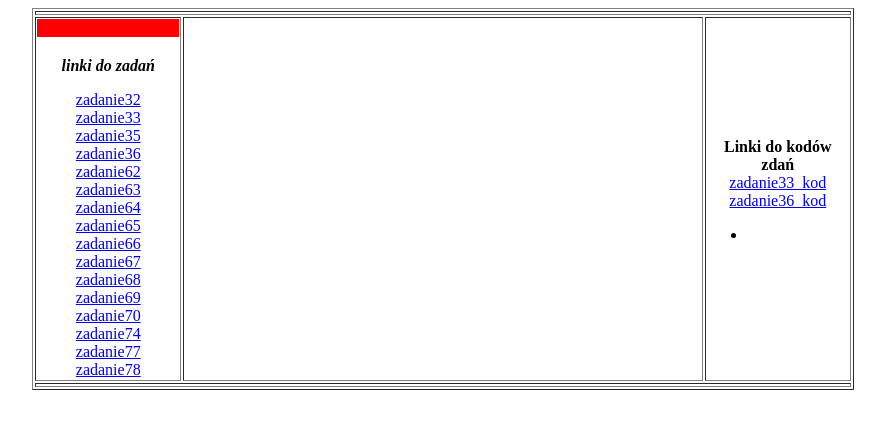
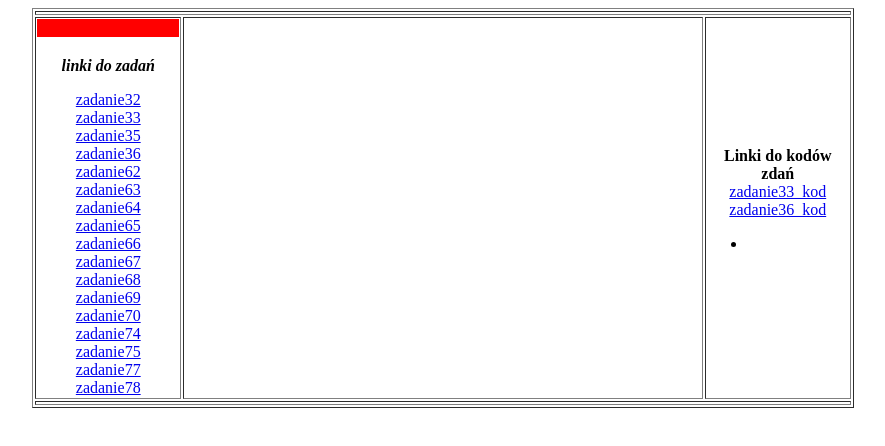
Before and after one commit to Bogdanowicz2G1/CSS, a plain HTML site: page index.html in a window 1280 px wide. Shown: the whole page, without its empty margins (197-1082 px from the left). Drawn offline with Linux system fonts and the light colour scheme.

Commit message:
Update index.html

```diff
--- a/index.html
+++ b/index.html
@@ -43,6 +43,8 @@ G</marquee>
  <br>
      <a href="zad74_bog.html" target="strony">zadanie74</a>
  <br>
+    <a href="zad75_bog.html" target="strony">zadanie75</a>
+ <br>
     <a href="zad77_bog.html" target="strony">zadanie77</a>
  <br>
      <a href="zad78_bog.html" target="strony">zadanie78</a>
```
